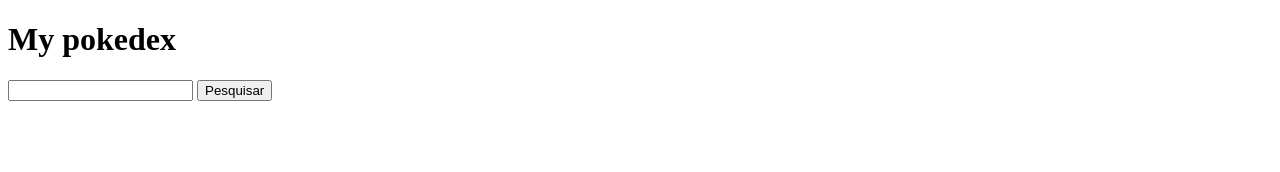
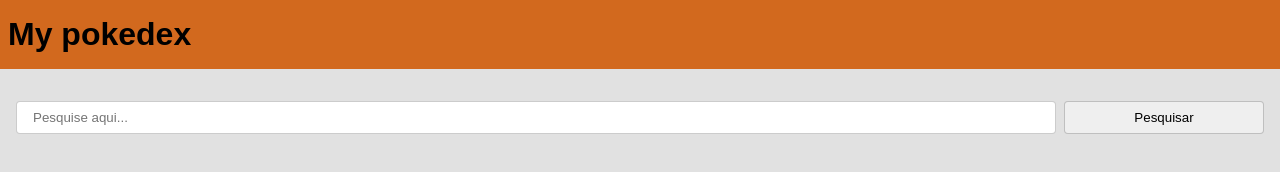
Before and after one commit to gvao/my-pokedex, a plain HTML site: page index.html in a window 1280 px wide. Drawn offline with Linux system fonts and the light colour scheme; no server answers.

Commit message:
Initial styled project

```diff
--- a/index.html
+++ b/index.html
@@ -6,6 +6,7 @@
     <meta name="viewport" content="width=device-width, initial-scale=1.0">
     <title>My pokedex</title>
 
+    <link rel="stylesheet" href="src/index.css" />
 </head>
 
 <body>
@@ -15,8 +16,8 @@
 
     <main>
         <form>
-            <input type="text" name="" id="">
-            <button type="submit">Pesquisar</button>
+            <input type="text" name="search" id="search" autofocus placeholder="Pesquise aqui...">
+            <input value="Pesquisar"type="submit"></input>
         </form>
         <ul class="pokemon_list"></ul>
     </main>
--- a/src/index.css
+++ b/src/index.css
@@ -0,0 +1,81 @@
+* {
+    padding: 0;
+    margin: 0;
+    box-sizing: border-box;
+}
+
+ul {
+    list-style-type: none;
+    padding: 0;
+    margin: 0;
+}
+
+html, body {
+    min-height: 100%;
+    font-family: Arial, Helvetica, sans-serif;
+    background-color: #e1e1e1;
+}
+
+header {
+    background-color: chocolate ;
+    width: 100%;
+    padding: 16px 8px;
+}
+
+main {
+    width: 100%;
+    margin-top: 16px;
+}
+
+main > form {
+    padding: 16px;
+    width: 100%;
+    display: flex;
+    align-items: center;
+    justify-content: center;
+    gap: 8px;
+}
+
+main > form input {
+    padding: 8px 16px;
+    flex-grow: 1;
+    border: 1px solid rgba(0, 0, 0, 0.2);
+    border-radius: 4px;
+    outline: none;
+}
+
+main > form input[type="submit"] {
+    flex-basis: 100px;
+    max-width: 200px;
+}
+
+.pokemon_list {
+    padding: 8px;
+    display: flex;
+    flex-wrap: wrap;
+    /* flex-direction: column; */
+    gap: 8px;
+}
+
+.pokemon_list li {
+    /* border: 2px solid; */
+    background-color: #fff;
+    padding: 16px;
+    border-radius: 4px;
+    box-shadow: 4px 4px 4px rgba(0,0,0, 0.3);
+    flex: 1 0 300px
+}
+
+.pokemon_list li .types {
+    display: flex;
+    gap: 4px;
+}
+
+.pokemon_list li .types span {
+    font-size: 14px;
+    font-weight: bold;
+    text-transform: uppercase;
+    background-color: chocolate;
+    padding: 8px 16px;
+    border-radius: 4px;
+}
--- a/src/index.js
+++ b/src/index.js
@@ -15,9 +15,16 @@
         let pokemonItem = ''
 
         pokemonItem += `<li>`
-        pokemonItem += `<h3>${name}</h3>`
+        pokemonItem += `<h3>Name: ${name}</h3>`
+
+        pokemonItem += `<div class="types">`
+        for (let key in types) {
+            const type = types[key]
+            pokemonItem += `<span>${type.type.name}</span>`
+        }
+        pokemonItem += `</div>`
+
         pokemonItem += `<div>`
-
         for (let key in sprites) {
             const imageUrl = sprites[key]
 
@@ -25,17 +32,6 @@
 
             pokemonItem += `<img src=${imageUrl} alt=${key}>`
         }
-
-        pokemonItem += `<div class="types">`
-
-        for (let key in types) {
-            const type = types[key]
-            pokemonItem += `<span>${type.type.name}</span>`
-        }
-
-        pokemonItem += `</div>`
-
-
         pokemonItem += `</div>`
 
         pokemonItem += `</li>`
@@ -53,7 +49,7 @@
 
         results.forEach(pokemon => {
             insertPokemonIntoDOM(pokemon)
-            .then(console.log)
+                .then(console.log)
         })
 
         // if (next) getPokemons(next)
```
